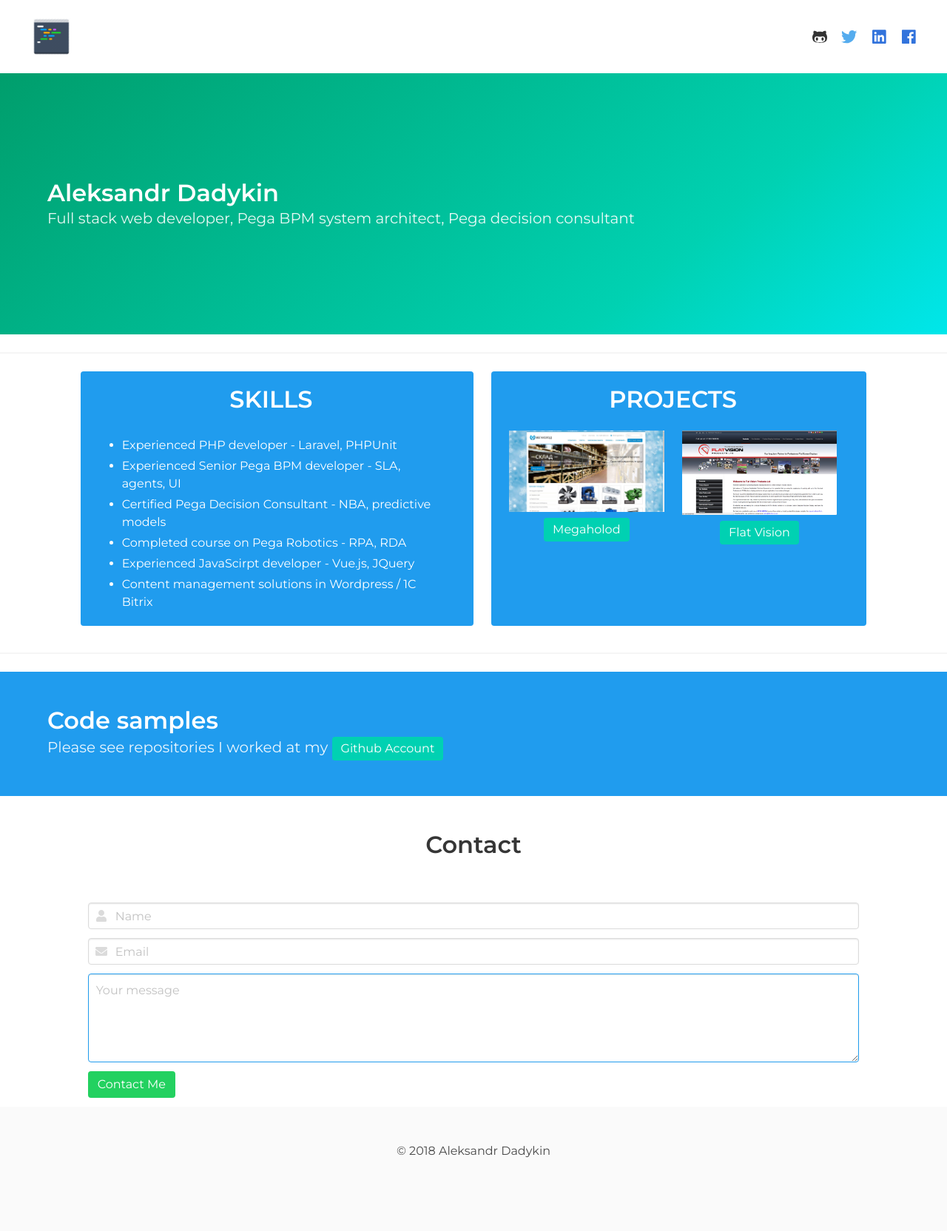
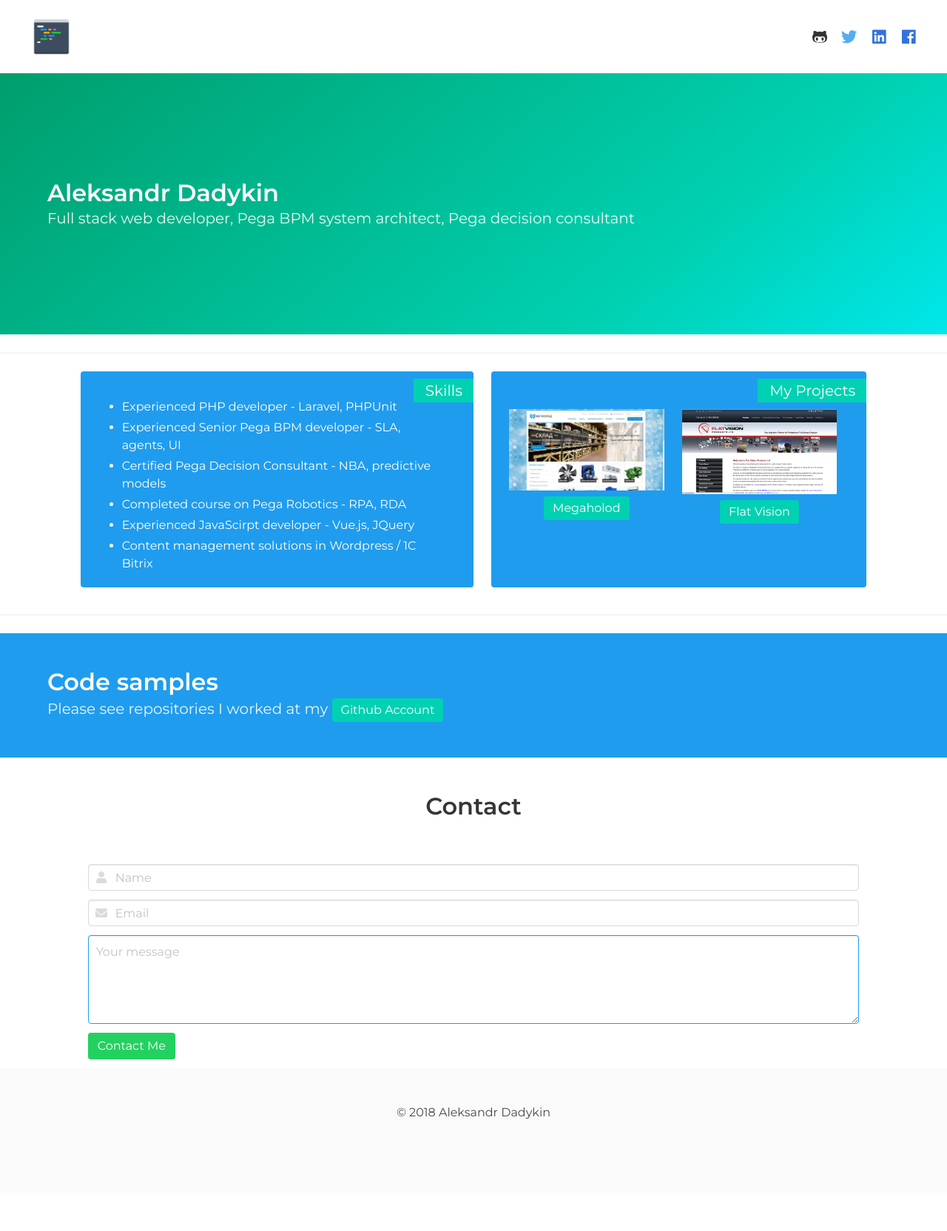
Before and after one commit to cetrix13/cetrix13.github.io, a Jekyll site: the page built from index.html, in a window 1280 px wide. Shown: the whole page at 74% size. Built offline with Jekyll 4.4.1, drawn with Linux system fonts in a browser that asks for light colours; nearby versions of some CDN libraries; after the commit the page ends 1612 px from its top, so only the background shows below that.

Commit message:
Add ribbon extension

```diff
--- a/_includes/page.html
+++ b/_includes/page.html
@@ -16,9 +16,9 @@
     <div class="tile is-ancestor">
       <div class="tile is-horizontal is-12">
         <div class="tile is-parent">
-          <article class="tile is-child notification is-info">
+          <article class="tile is-child notification is-info has-ribbon">
             <div class="content">
-              <p class="title has-text-centered is-uppercase">Skills</p>
+              <div class="ribbon is-medium is-primary">Skills</div>
               <div class="content">
                 <ul>
                   <li>Experienced PHP developer - Laravel, PHPUnit</li>
@@ -34,9 +34,9 @@
         </div>
         <div class="tile">
           <div class="tile is-parent">
-            <article class="tile is-child notification is-info">
-              <p class="title has-text-centered is-uppercase">Projects</p>
-              <div class="columns">
+            <article class="tile is-child notification is-info has-ribbon">
+              <div class="ribbon is-medium is-primary">My Projects</div>
+              <div class="columns" style="margin-top:1.2rem;">
                 <div class="column is-6">
                   <figure class="image is-3by3">
                     <a data-lightbox="megaholod-demo" data-title="Megaholod's website" href="/images/megaholod-demo.jpg">
--- /dev/null
+++ b/_sass/extensions/_all.sass
@@ -0,0 +1,3 @@
+@charset "utf-8"
+
+@import "ribbon.sass"
--- /dev/null
+++ b/_sass/extensions/ribbon.sass
@@ -0,0 +1,66 @@
+$ribbon-color: $grey-darker !default
+$ribbon-background-color: $white !default
+$ribbon-border: .1rem solid $grey-lighter !default
+
+// The ribbon sizes use mixins so they can be used at different breakpoints
+=ribbon-small
+  font-size: $size-small
+=ribbon-medium
+  font-size: $size-medium
+=ribbon-large
+  font-size: $size-large
+
+.has-ribbon
+  position: relative
+
+.has-ribbon-left
+  position: relative
+  .ribbon
+    right: auto
+    left: 0
+    border-left: none
+    border-right: $ribbon-border
+
+.has-ribbon-bottom
+  position: relative
+  .ribbon
+    top: auto
+    bottom: .5em
+
+.ribbon
+  background-color: $ribbon-background-color
+  border: $ribbon-border
+  border-right: none
+  color: $ribbon-color
+  font-size: $size-normal
+  justify-content: center
+  padding-left: 0.75em
+  padding-right: 0.75em
+  text-align: center
+  white-space: nowrap
+  position: absolute
+  top: .5em
+  right: 0
+  font-weight: 400
+  z-index: 2
+  @each $name, $pair in $colors
+    $color: nth($pair, 1)
+    $color-invert: nth($pair, 2)
+    &.is-#{$name}:not(.is-outlined)
+      background-color: $color
+      border-color: transparent
+      color: $color-invert !important
+    &.is-#{$name}
+      &.is-outlined
+        background-color: transparent
+        border-color: $color
+
+  // Sizes
+  &.is-small
+    +ribbon-small
+  &.is-medium
+    +ribbon-medium
+  &.is-large
+    +ribbon-large
+  &.is-outlined
+    background-color: transparent
--- a/bulma.sass
+++ b/bulma.sass
@@ -10,3 +10,4 @@
 @import "components/_all"
 @import "grid/_all"
 @import "layout/_all"
+@import "extensions/_all"
```
